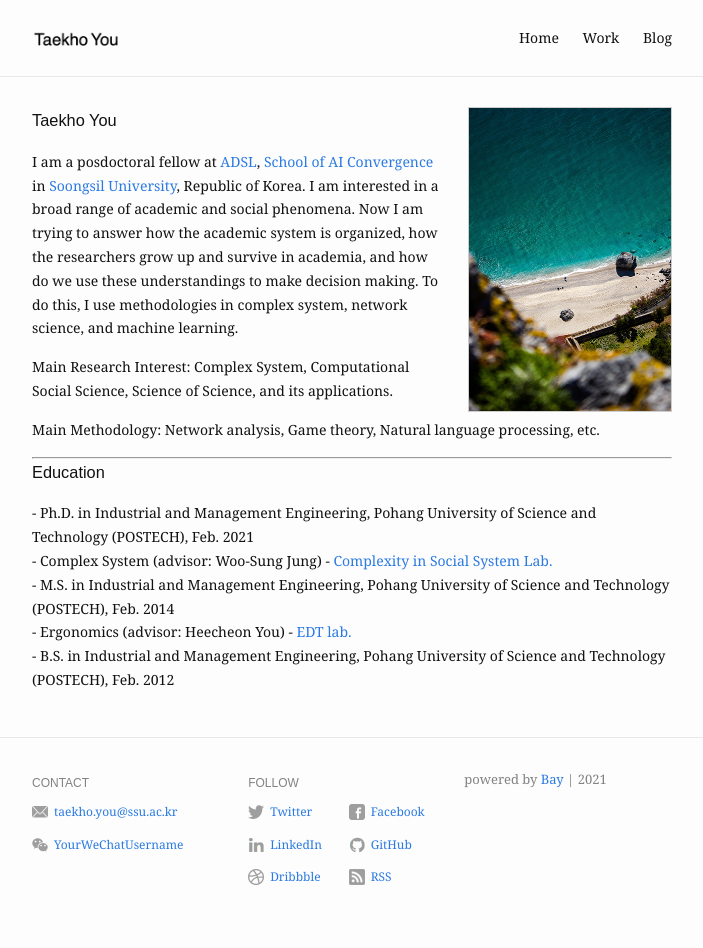
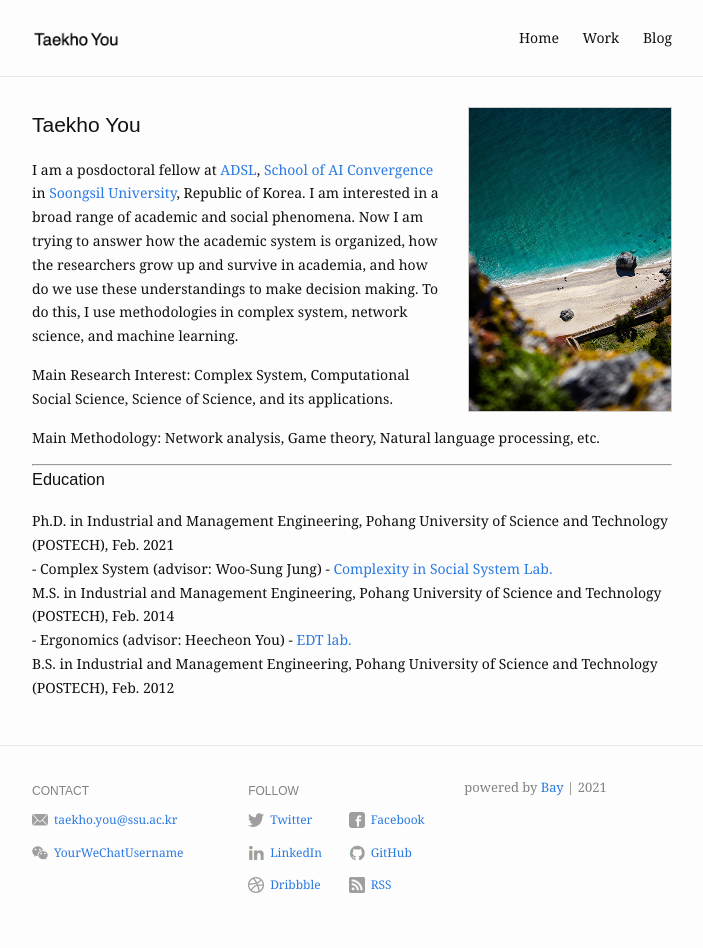
Before and after one commit to eliottvincent/bay, a Jekyll site: the page built from index.md, in a window 1280 px wide. Shown: the whole page, without its empty margins (288-991 px from the left). Built offline with Jekyll 4.4.1, drawn with Linux system fonts in a browser that asks for light colours.

Commit message:
Update index.md

```diff
--- a/index.md
+++ b/index.md
@@ -5,7 +5,7 @@ profile_picture:
   alt: website picture
 ---
 
-<h3> Taekho You </h3>
+<h2> Taekho You </h2>
 <p>
   I am a posdoctoral fellow at <a href="http://adsl.ssu.ac.kr">ADSL</a>, <a href="http://aix.ssu.ac.kr">School of AI Convergence</a> in <a href="http://ssu.ac.kr">Soongsil University</a>, Republic of Korea. I am interested in a broad range of academic and social phenomena. Now I am trying to answer how the academic system is organized, how the researchers grow up and survive in academia, and how do we use these understandings to make decision making. To do this, I use methodologies in complex system, network science, and machine learning.
 </p>
@@ -18,10 +18,10 @@ profile_picture:
 <hr>
 
 <h3> Education </h3>
-<p>
-  - Ph.D. in Industrial and Management Engineering, Pohang University of Science and Technology (POSTECH), Feb. 2021<br>
-    - Complex System (advisor: Woo-Sung Jung) - <a href="http://complex.postech.ac.kr">Complexity in Social System Lab.</a><br>
-  - M.S. in Industrial and Management Engineering, Pohang University of Science and Technology (POSTECH), Feb. 2014<br>
-    - Ergonomics (advisor: Heecheon You) - <a href="http://edt.postech.ac.kr">EDT lab.</a><br>
-  - B.S. in Industrial and Management Engineering, Pohang University of Science and Technology (POSTECH), Feb. 2012
-</p>
+<dl>
+  <dt> Ph.D. in Industrial and Management Engineering, Pohang University of Science and Technology (POSTECH), Feb. 2021</dt>
+    <dd>- Complex System (advisor: Woo-Sung Jung) - <a href="http://complex.postech.ac.kr">Complexity in Social System Lab.</a></dd>
+  <dt> M.S. in Industrial and Management Engineering, Pohang University of Science and Technology (POSTECH), Feb. 2014</dt>
+    <dd>- Ergonomics (advisor: Heecheon You) - <a href="http://edt.postech.ac.kr">EDT lab.</a></dd>
+  <dt> B.S. in Industrial and Management Engineering, Pohang University of Science and Technology (POSTECH), Feb. 2012</dt>
+</dl>
```
